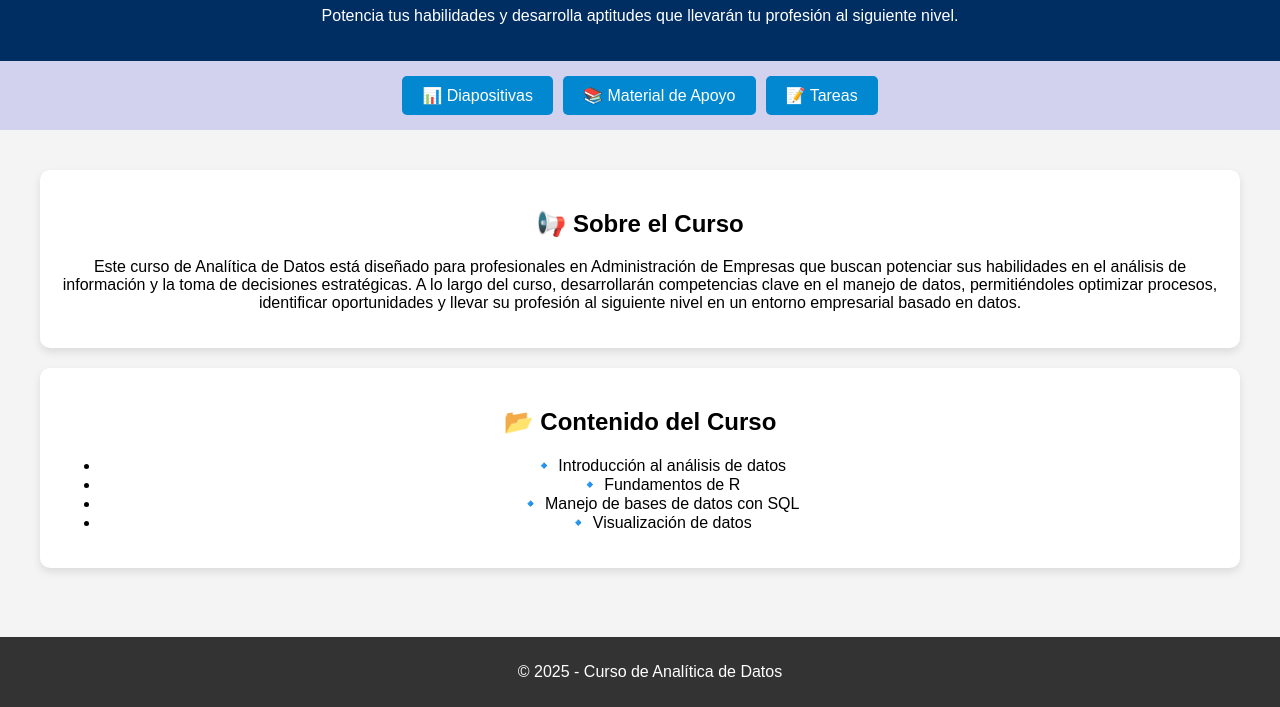
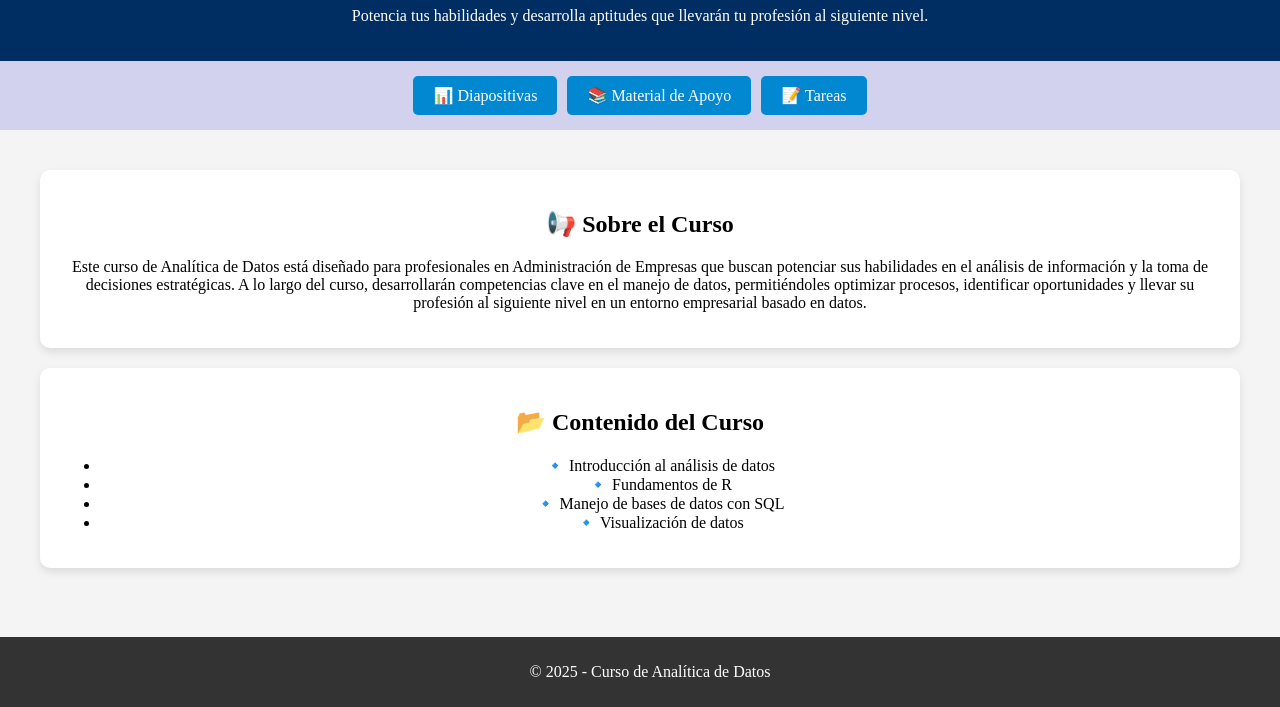
Before and after one commit to NicolasGP01/Analitica_de_datos-para_las_empresasNGP, a plain HTML site: page index.html in a window 1280 px wide. Shown: the part 93-800 px from the top of the page. Drawn offline with Linux system fonts and the light colour scheme.

Commit message:
Update index.html

```diff
--- a/index.html
+++ b/index.html
@@ -6,7 +6,7 @@
     <title>Curso de Análisis de Datos</title>
     <style>
         body {
-            font-family: Poppins, sans-serif;
+            font-family: ubuntu;
             margin: 0;
             padding: 0;
             background-color: #f4f4f4;
```
